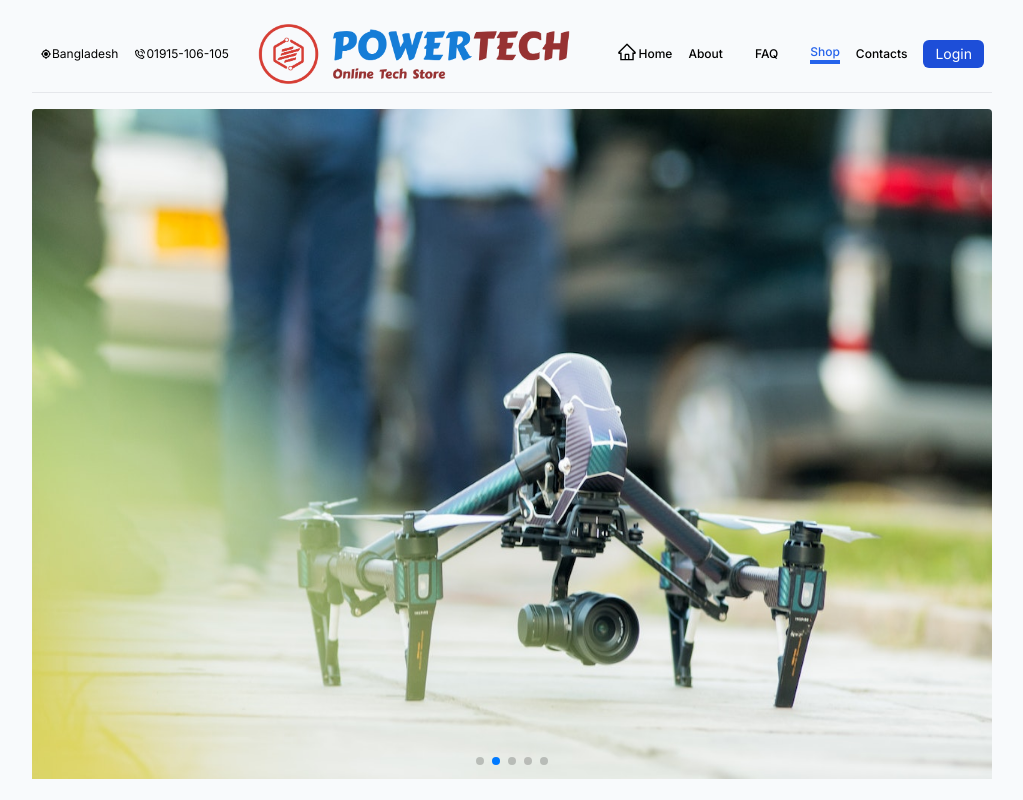
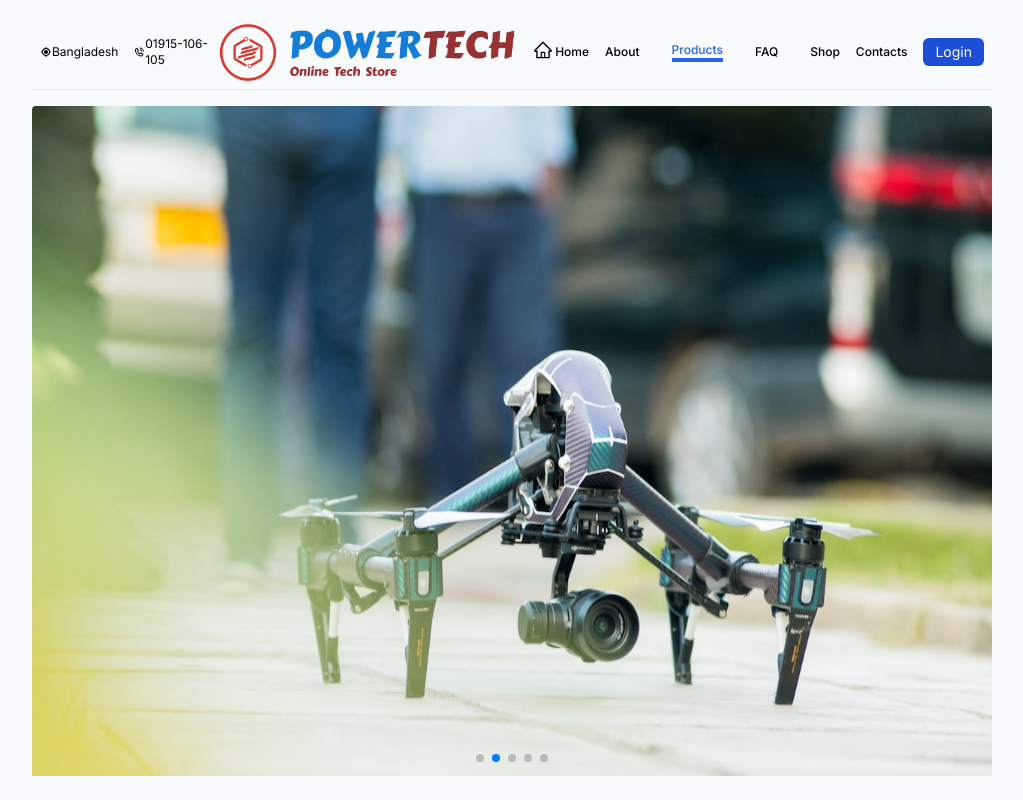
Before and after one commit to rakibulhasan933/power-tech-client, a Next.js app: page /products in a window 1280 px wide. Shown: the top 800 px of the page, without its empty margins (128-1151 px from the left). Built offline with nearby package versions, Linux system fonts and the light colour scheme.

Commit message:
[ADD] navbar update

```diff
--- a/app/products/ProductNavbar.js
+++ b/app/products/ProductNavbar.js
@@ -36,9 +36,13 @@ function ProductNavbar() {
 							<Link href='/about'>
 								<p className="mx-4 text-xs font-medium cursor-pointer hover:text-blue-600 hover:border-b-4 hover:border-blue-600">About</p>
 							</Link>
+
+							<Link href='/products'>
+								<p className="mx-4 text-xs font-medium text-blue-600 border-b-4 border-blue-600 cursor-pointer">Products</p>
+							</Link>
 							<p className="mx-4 text-xs font-medium cursor-pointer hover:border-b-4 hover:border-blue-600 hover:text-blue-600">FAQ</p>
-							<Link href='/products'>
-								<p className="mx-4 text-xs font-medium text-blue-600 border-b-4 border-blue-600 cursor-pointer">Shop</p>
+							<Link href='/shop'>
+								<p className="mx-4 text-xs font-medium cursor-pointer hover:text-blue-600 hover:border-b-4 hover:border-blue-600">Shop</p>
 							</Link>
 							<p className="text-xs font-medium cursor-pointer hover:border-b-4 hover:border-blue-800">Contacts</p>
 							<p className="px-3 py-1 ml-4 text-sm text-white bg-blue-700 rounded-md cursor-pointer hover:text-base">Login</p>
```
